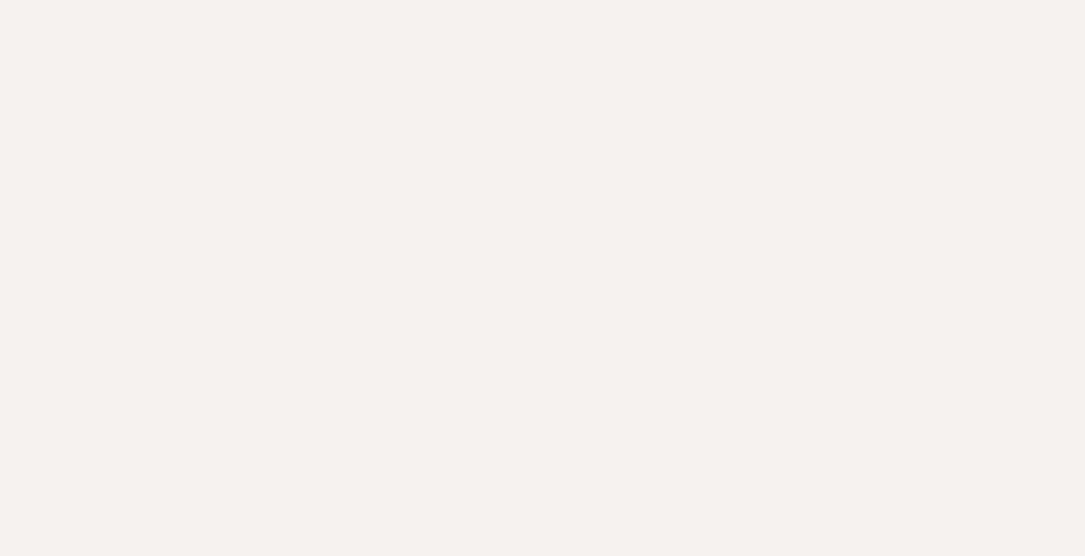
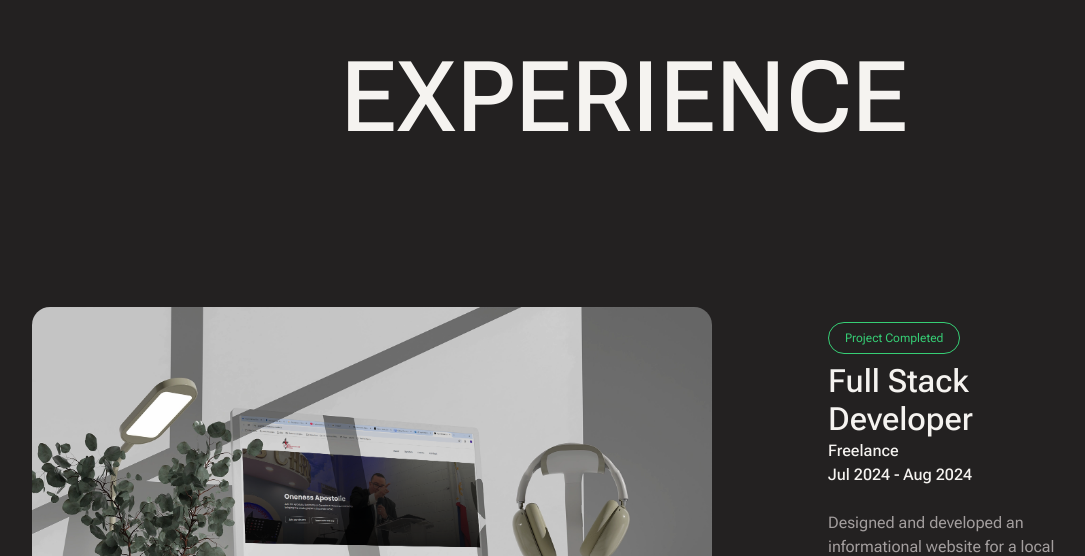
Before and after one commit to joewardperalta/developer-portfolio, a Next.js app: page / in a window 1280 px wide. Shown: the part 2244-2800 px from the top of the page, without its empty margins (16-1101 px from the left). Before the commit the page ends 1979 px from the top, so only its background shows below. Built offline with nearby package versions, Linux system fonts and the light colour scheme.

Commit message:
Finish the overall design of the product card component for each screen sizes

```diff
--- a/app/page.js
+++ b/app/page.js
@@ -91,7 +91,7 @@ export default function Home() {
         </Section>
 
         {/* Experience */}
-        {/* <Section className="bg-secondary" id="experience">
+        <Section className="bg-secondary" id="experience">
           <Container>
             <Heading className="!text-primary">Experience</Heading>
           </Container>
@@ -121,7 +121,7 @@ export default function Home() {
               ))}
             </Column>
           </Container>
-        </Section> */}
+        </Section>
 
         {/* Projects */}
         {/* <Section id="projects">
--- a/components/cards/ProductCard.jsx
+++ b/components/cards/ProductCard.jsx
@@ -2,6 +2,7 @@ import Image from "next/image";
 import Link from "next/link";
 import Heading3 from "../Typography/Heading3";
 import SecondaryButton from "../buttons/SecondaryButton";
+import Paragraph from "../Typography/Paragraph";
 
 export default function ProductCard({
   image = { src: "/", alt: "" },
@@ -28,11 +29,11 @@ export default function ProductCard({
 }) {
   return (
     <div
-      className={`flex items-center ${mirror && "flex-row-reverse"}`}
+      className={`flex flex-col items-center ${mirror ? "laptop:flex-row-reverse" : "laptop:flex-row"}`}
     >
       {/* Product Image */}
       <Image
-        className="h-full w-full min-w-[656px] rounded-[2rem] object-cover"
+        className="h-auto w-[5000px] max-w-[680px] rounded-[1.125rem]"
         src={image.src}
         alt={image.alt}
         width={1000}
@@ -40,57 +41,41 @@ export default function ProductCard({
       />
 
       {/* Product Body */}
-      <div className="w-full px-[8.3125rem]">
-        {/* Status of the product, "Complete" or "Development" */}
-        <StatusBar complete={status === "complete" ? true : false} />
+      <div className="mt-6 w-full laptop:mt-0 laptop:px-[5.75rem] desktop:px-[7.25rem]">
+        <div className="flex flex-col justify-between tablet:flex-row-reverse laptop:flex-col">
+          {/* Status of the product, "complete" or "development" */}
+          <StatusBar
+            complete={status === "complete" ? true : false}
+          />
+
+          {/* Product title */}
+          <Heading3
+            className={`${theme === "dark" ? "!text-primary" : "text-secondary"}`}
+          >
+            {role}
+          </Heading3>
+        </div>
 
         <div
           className={
             theme === "dark" ? "!text-primary" : "text-secondary"
           }
         >
-          {/* Product title */}
-          <Heading3
-            className={`${theme === "dark" ? "!text-primary" : "text-secondary"} mb-2`}
-          >
-            {role}
-          </Heading3>
+          <div className="flex flex-col justify-between tablet:flex-row laptop:flex-col">
+            {/* Company name */}
+            <Paragraph className="text-[1.25rem] font-medium leading-[1.2] !text-primary">
+              {company}
+            </Paragraph>
 
-          {/* Company name */}
-          <p className="mb-2 text-[1.25rem] font-medium leading-[1.2]">
-            {company}
-          </p>
-
-          {/* Date */}
-          <div>
-            <p className="mb-6 text-[1rem] font-medium leading-[1.2]">
+            {/* Date */}
+            <Paragraph className="mb-6 text-[1rem] font-medium leading-[1.2] !text-primary">
               {date.start.month} {date.start.year} - {date.end.month}{" "}
               {date.end.year}
-            </p>
+            </Paragraph>
           </div>
 
           {/* Description */}
-          <p className="mb-6">{description}</p>
-
-          {/* Link to GitHub repo */}
-          <Link
-            href={links.github}
-            className="mb-16 flex items-center gap-2 text-[1rem] font-bold leading-[1.5]"
-            target="_blank"
-          >
-            <Image
-              className="h-8 w-8"
-              src={
-                theme === "dark"
-                  ? "/vectors/arrow right light.svg"
-                  : "/vectors/arrow right dark.svg"
-              }
-              alt="arrow right icon"
-              width={0}
-              height={0}
-            />
-            GitHub
-          </Link>
+          <p className="text-lightGray mb-10">{description}</p>
 
           {/* Action to view the site */}
           <Link href={links.website} target="_blank">
@@ -114,7 +99,7 @@ function StatusBar({ complete = true }) {
 
   return (
     <div
-      className={`mb-2 w-fit rounded-full border px-3 py-1 text-[0.875rem] leading-[1.2] ${complete ? style.completed : style.development}`}
+      className={`mb-2 w-fit rounded-full border px-4 py-2 text-[0.75rem] leading-[1.2] ${complete ? style.completed : style.development}`}
     >
       <p className="text-nowrap">
         {complete ? "Project Completed" : "In Development"}
```
